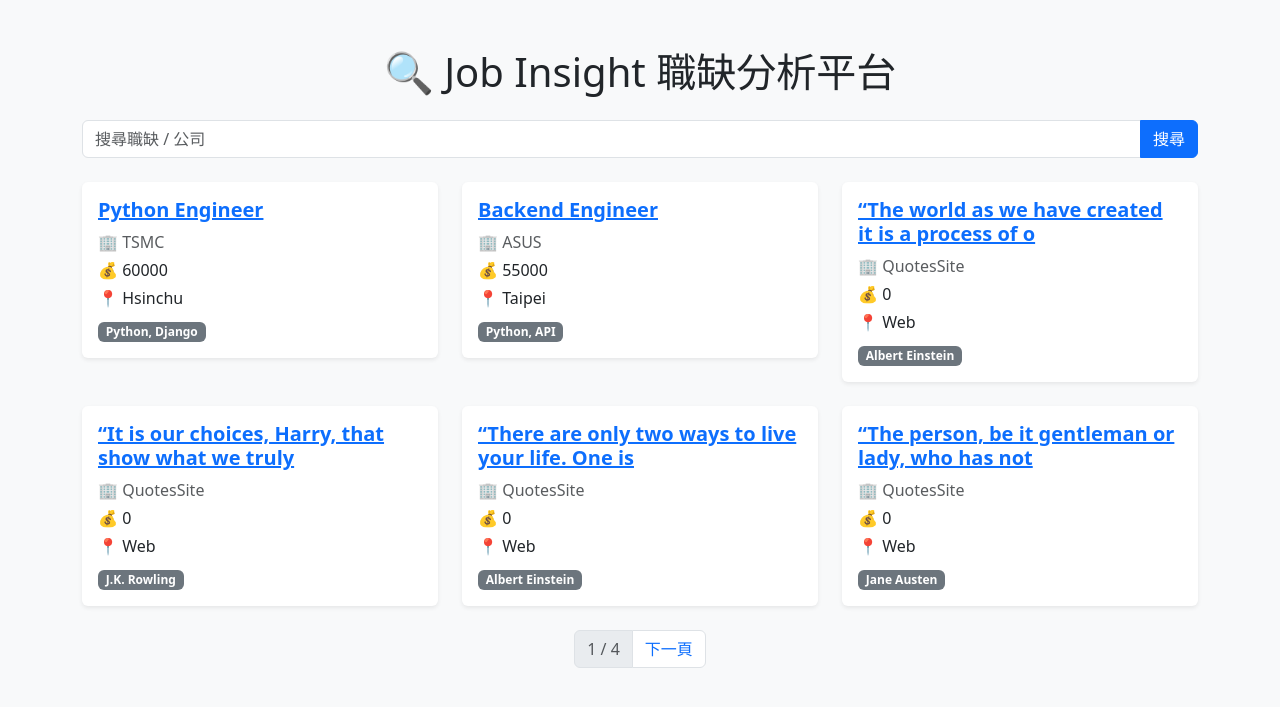
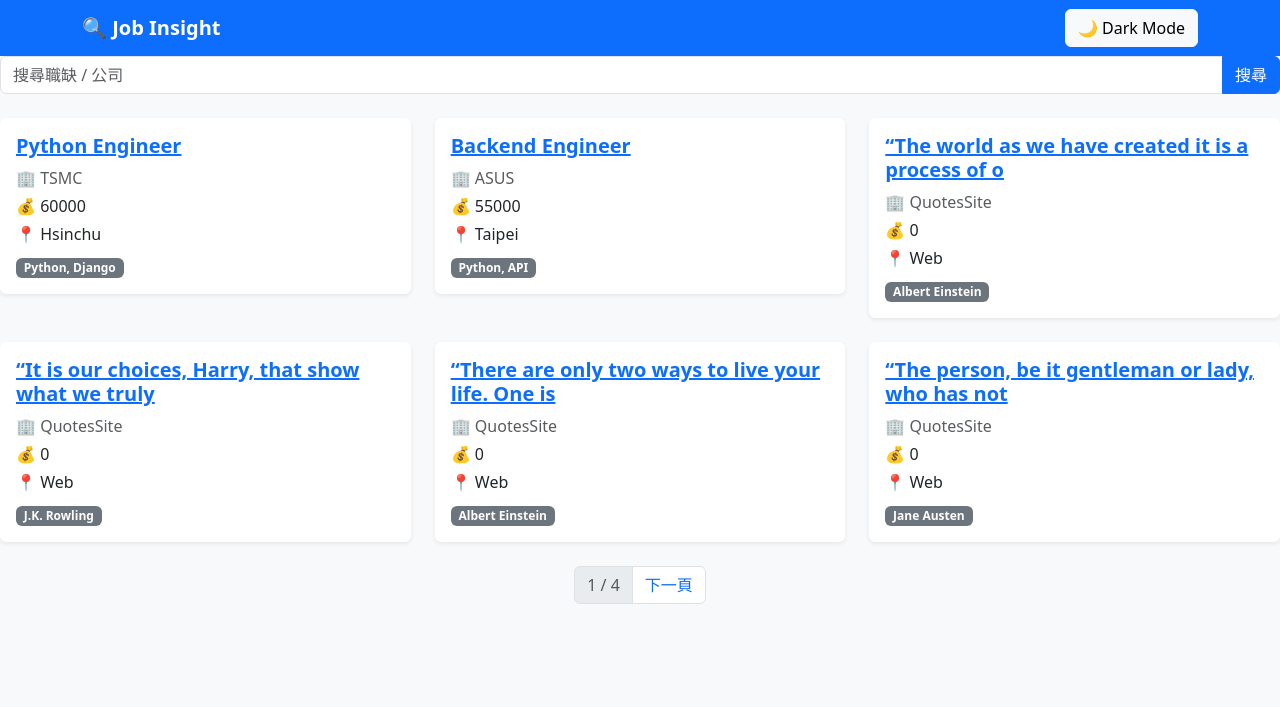
Before and after one commit to Rushiaforeverlove/job-insight, a Django app: page / in a window 1280 px wide. Shown: the top 707 px of the page. Run offline with Django 5.2, Linux system fonts and the light colour scheme; data comes from the database, SQL or seed files in the repository.

Commit message:
update UI dark mode + navbar

```diff
--- a/jobs/templates/jobs/home.html
+++ b/jobs/templates/jobs/home.html
@@ -7,13 +7,25 @@
     <link href="https://cdn.jsdelivr.net/npm/bootstrap@5.3.7/dist/css/bootstrap.min.css" rel="stylesheet">
 </head>
 
-<body class="bg-light">
+<body id="pageBody" class="bg-light">
 
-    <div class="container mt-5">
+    <nav class="navbar navbar-expand-lg navbar-dark bg-primary">
 
-        <h1 class="text-center mb-4">
-            🔍 Job Insight 職缺分析平台
-        </h1>
+        <div class="container">
+
+            <a class="navbar-brand fw-bold" href="/">
+                🔍 Job Insight
+            </a>
+
+            <button id="themeButton" class="btn btn-light" onclick="toggleDarkMode()">
+
+                🌙 Dark Mode
+
+            </button>
+
+        </div>
+
+    </nav>
 
     <!-- 搜尋 -->
     <form method="GET" class="mb-4">
@@ -30,7 +42,7 @@
 
         <div class="col-md-6 col-lg-4">
 
-                <div class="card mb-4 shadow-sm border-0">
+            <div class="card mb-4 shadow-sm border-0 job-card">
 
                 <div class="card-body">
 
@@ -97,6 +109,83 @@
         </ul>
     </nav>
 
+    <script>
+
+        function enableDarkMode() {
+
+            const body = document.getElementById("pageBody")
+
+            body.classList.remove("bg-light")
+            body.classList.add("bg-dark")
+            body.classList.add("text-white")
+
+            const cards = document.querySelectorAll(".job-card")
+
+            cards.forEach(card => {
+
+                card.classList.add("bg-secondary")
+                card.classList.add("text-white")
+
+            })
+
+            const button = document.getElementById("themeButton")
+
+            button.innerHTML = "☀ Light Mode"
+
+            localStorage.setItem("theme", "dark")
+        }
+
+        function disableDarkMode() {
+
+            const body = document.getElementById("pageBody")
+
+            body.classList.remove("bg-dark")
+            body.classList.remove("text-white")
+            body.classList.add("bg-light")
+
+            const cards = document.querySelectorAll(".job-card")
+
+            cards.forEach(card => {
+
+                card.classList.remove("bg-secondary")
+                card.classList.remove("text-white")
+
+            })
+
+            const button = document.getElementById("themeButton")
+
+            button.innerHTML = "🌙 Dark Mode"
+
+            localStorage.setItem("theme", "light")
+        }
+
+        function toggleDarkMode() {
+
+            const body = document.getElementById("pageBody")
+
+            if (body.classList.contains("bg-dark")) {
+
+                disableDarkMode()
+
+            } else {
+
+                enableDarkMode()
+
+            }
+        }
+
+        window.onload = function () {
+
+            const theme = localStorage.getItem("theme")
+
+            if (theme === "dark") {
+
+                enableDarkMode()
+
+            }
+        }
+
+    </script>
 </body>
 
 </html>
```
Lines whose indentation alone changed are shown as unchanged.
